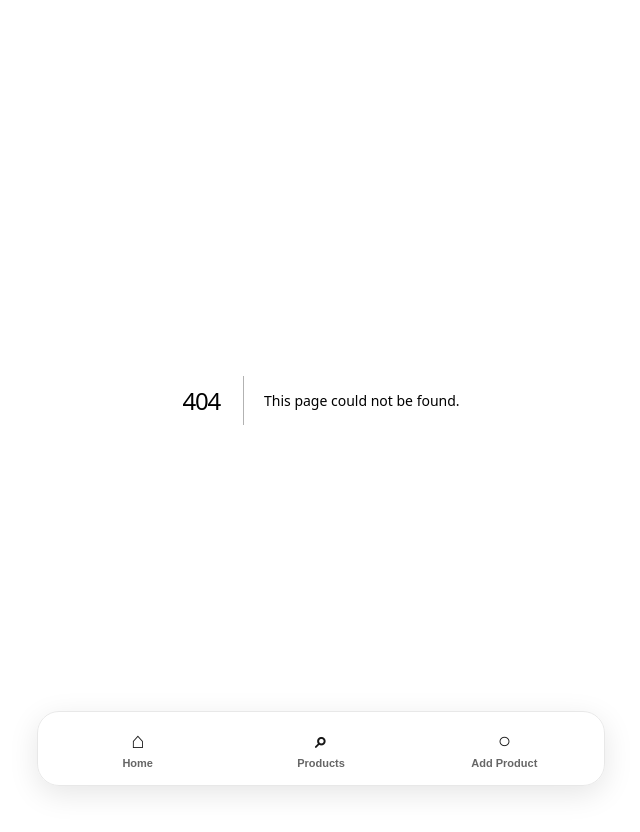
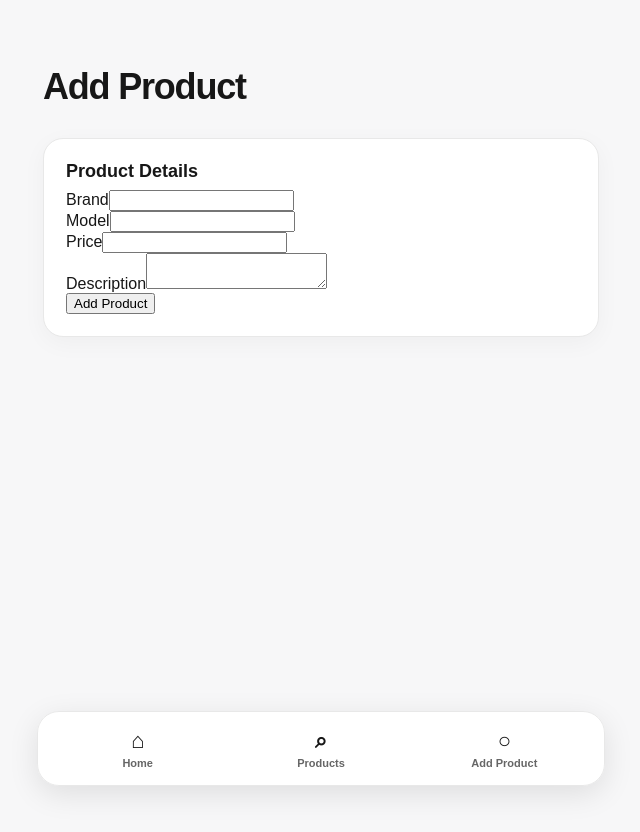
Before and after one commit to RossMcCabe-1998/RWA-Product-Management-System, a Next.js app: page /addNewProduct in a window 1280 px wide. Before the commit this address had no page. Shown: the top 832 px of the page, without its empty margins (319-959 px from the left). After the commit the page ends 800 px from the top, so only its background shows below. Built offline with nearby package versions, Linux system fonts and the light colour scheme.

Commit message:
Implemented add product form

```diff
--- /dev/null
+++ b/app/addNewProduct/page.tsx
@@ -0,0 +1,64 @@
+// app/page.tsx
+"use client";
+import { useState } from "react";
+
+
+export default function addNewProduct() {
+
+  const [brand, setBrand] = useState("");
+  const [model, setModel] = useState("");
+  const [description, setDescription] = useState("");
+  const [price, setPrice] = useState("");
+
+  async function addProduct() {
+    if (!brand || !model || !description || price === null || price.trim() === "") {
+      alert("Please fill in all fields");
+      return;
+    }
+
+    const response = await fetch(`api/addProduct?brand=${brand}&model=${model}&description=${description}&price=${price}`);
+
+    if (!response.ok) {
+        alert("Failed to add product");
+    } else{
+        alert("Product added successfully");
+        setBrand("");
+        setModel("");
+        setDescription("");
+        setPrice("");
+    }
+  }
+
+
+  return (
+    <section className="page">
+      <p className="eyebrow"></p>
+      <h1>Add Product</h1>
+      <p className="description"></p>
+
+      <div className="card">
+        <h2>Product Details</h2>
+        <form>
+          <label>Brand</label>
+          <input type="text" value={brand} onChange={(e) => setBrand(e.target.value)}/>
+          <br></br>
+
+          <label>Model</label>
+          <input type="text" value={model} onChange={(e) => setModel(e.target.value)}/>
+          <br></br>
+
+          <label>Price</label>
+          <input type="number" value={price} onChange={(e) => setPrice(e.target.value)}/>
+          <br></br>
+
+          <label>Description</label>
+          <textarea value={description} onChange={(e) => setDescription(e.target.value)}/>
+          <br></br>
+
+          <button type="button" onClick={addProduct}>Add Product</button>
+        </form>
+      </div>
+
+    </section>
+  );
+}
--- a/app/layout.tsx
+++ b/app/layout.tsx
@@ -81,7 +81,7 @@ export default function RootLayout({
           </Link>
 
 
-          <Link href="/addProduct">
+          <Link href="/addNewProduct">
 
             <span>○</span>
 
--- a/app/products/page.tsx
+++ b/app/products/page.tsx
@@ -14,6 +14,7 @@ export default async function Products() {
 
   return (
     <section className="page">
+
       <p className="eyebrow"></p>
       <h1>Products</h1>
       <p className="description"></p>
```
Also changed, not shown: app/addProduct/page.tsx (deleted, +0 -30 lines).
